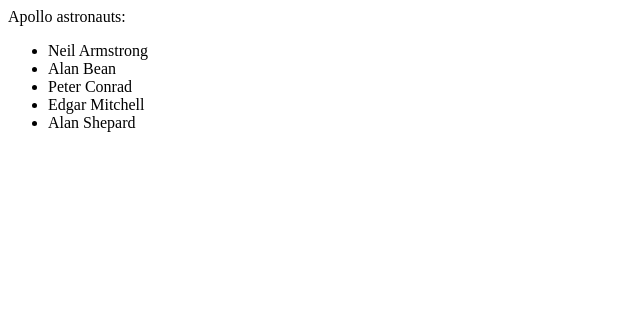
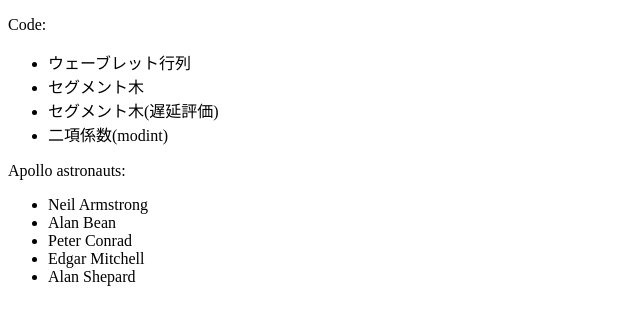
Before and after one commit to shikiyuiro/shikiyuiro.github.io, a plain HTML site: page index.html in a window 1280 px wide. Shown: the whole page, without its empty margins (0-640 px from the left). Drawn offline with Linux system fonts and the light colour scheme.

Commit message:
Update index.html

```diff
--- a/index.html
+++ b/index.html
@@ -1,3 +1,15 @@
+<!DOCTYPE html>
+<html lang="ja">
+
+<p>Code:</p>
+
+<ul>
+    <li>ウェーブレット行列</li>
+    <li>セグメント木</li>
+    <li>セグメント木(遅延評価)</li>
+    <li>二項係数(modint)</li>
+</ul>
+
 <p>Apollo astronauts:</p>
 
 <ul>
@@ -7,3 +19,5 @@
     <li>Edgar Mitchell</li>
     <li>Alan Shepard</li>
 </ul>
+
+</html>
```
